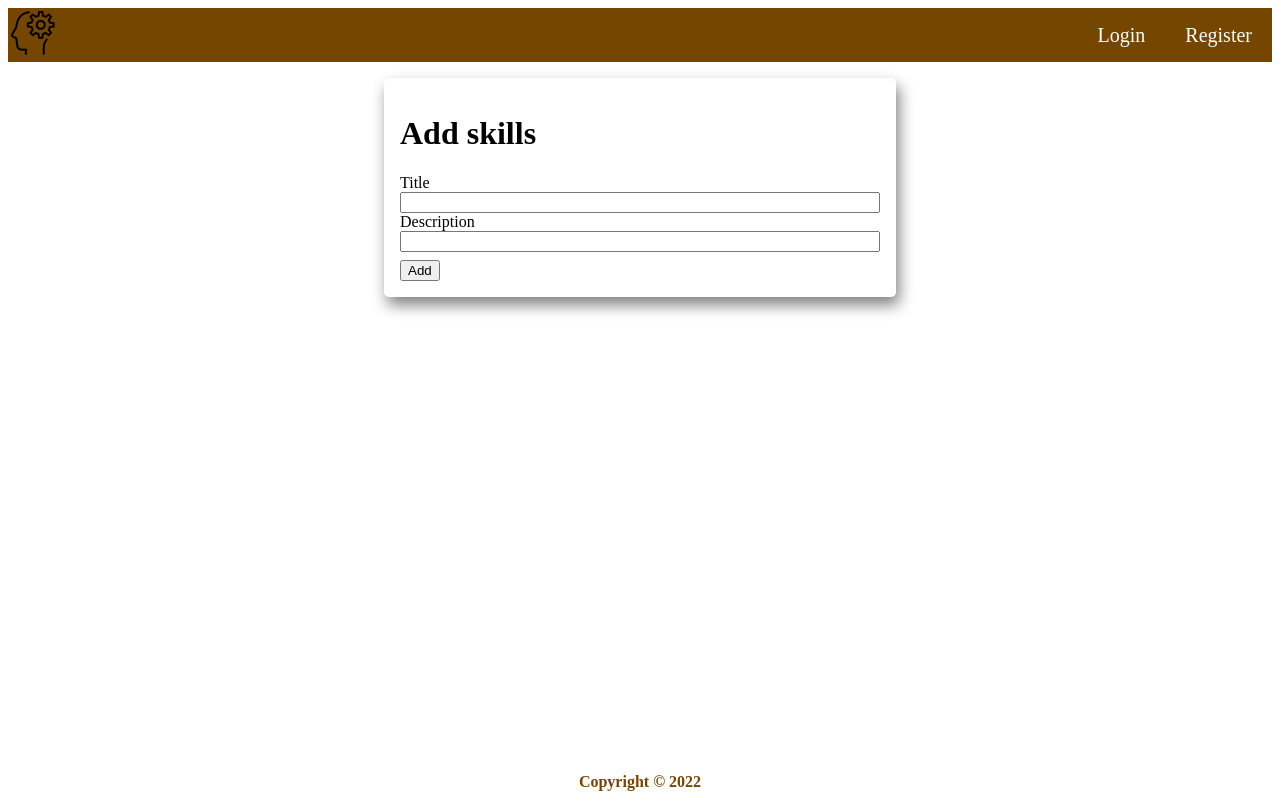
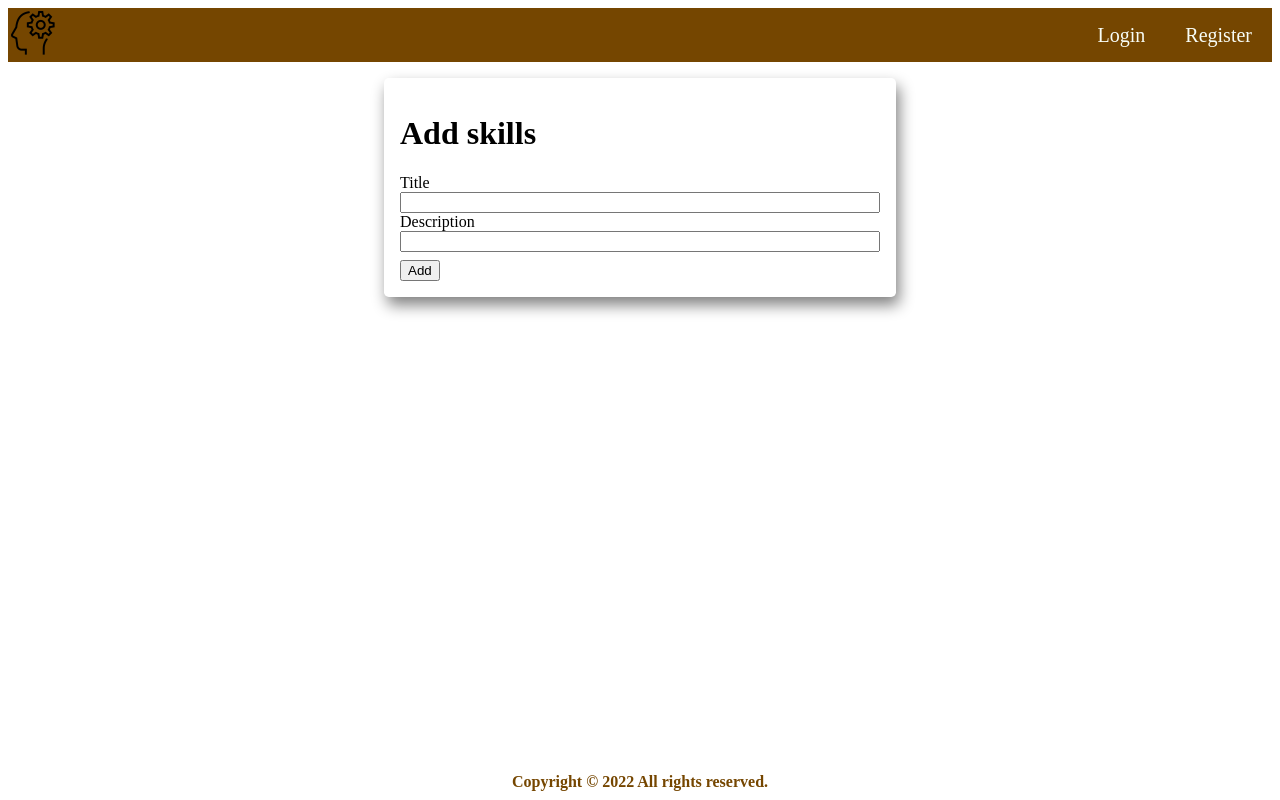
Before and after one commit to MantasMizaras/mantas_mizaras_react_darbas, a React (Create React App) app: page /add in a window 1280 px wide. Built offline with nearby package versions, Linux system fonts and the light colour scheme; no server answers.

Commit message:
footer changes + jei nera skills'u ismeta zinute

```diff
--- a/src/components/Footer/Footer.js
+++ b/src/components/Footer/Footer.js
@@ -3,7 +3,7 @@ import css from './Footer.module.css';
 function Footer() {
   return (
     <footer className={css.copyright}>
-      <b className={css['footer-text']}> Copyright &copy; 2022</b>
+      <b className={css['footer-text']}> Copyright &copy; {new Date().getFullYear()} All rights reserved.</b>
     </footer>
   );
 }
--- a/src/pages/HomePage.js
+++ b/src/pages/HomePage.js
@@ -20,11 +20,13 @@ function HomePage() {
       setSkills(fetchGetSkills);
     }
   };
+  console.log('skills ===', skills);
 
   useEffect(() => {
     if (token) getSkills();
   }, []);
 
+  if (skills.length !== 0) {
     return (
       <div>
         <h1>Home Page</h1>
@@ -39,6 +41,14 @@ function HomePage() {
         {/* <Card title='test' description='something to show for test' /> */}
       </div>
     );
+  } else {
+    return (
+      <div>
+        <h1>Home Page</h1>
+        <h3>Neturite jokių pridėtų skills'ų..</h3>
+      </div>
+    );
+  }
 }
 
 export default HomePage;
```
Lines whose indentation alone changed are shown as unchanged.
